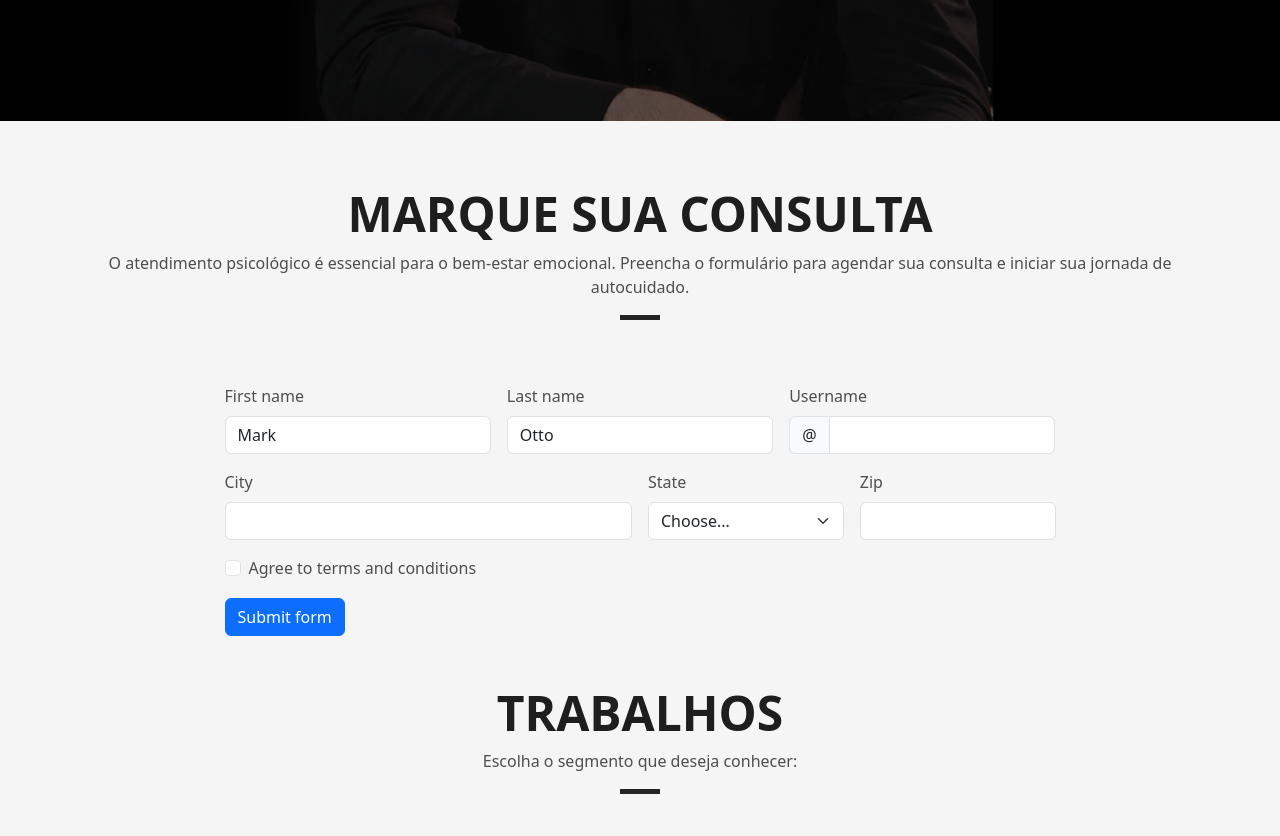
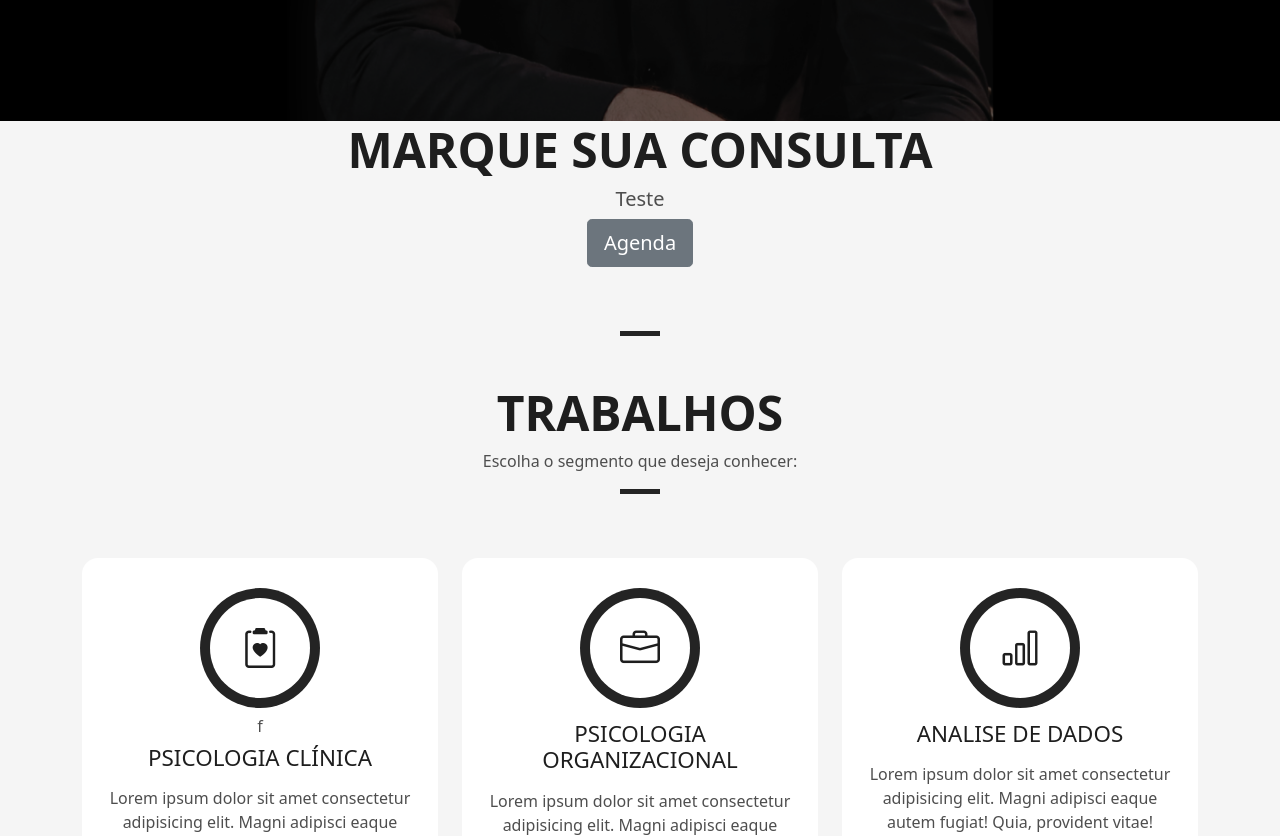
Before and after one commit to mrjoncastro/Castro-Corp, a plain HTML site: page index.html in a window 1280 px wide. Shown: the part 679-1515 px from the top of the page. Drawn offline with Linux system fonts and the light colour scheme.

Commit message:
agenda one

```diff
--- a/index.html
+++ b/index.html
@@ -93,77 +93,23 @@
 
   <main id="main">
 
-    <!-- ======= Offer Section ======= -->
-    <section id="work" class="portfolio-mf sect-pt4 route">
+    <section id="work" class="mx-auto align-items-center justify-content-center">
       <div class="container">
         <div class="row">
-          <div class="col-sm-12">
-            <div class="title-box text-center">
-              <h3 class="title-a">
-                Marque sua consulta
-              </h3>
-              <p class="subtitle-a">
-                O atendimento psicológico é essencial para o bem-estar emocional. Preencha o formulário para agendar sua
-                consulta e iniciar sua jornada de autocuidado.
-              </p>
-              <div class="line-mf"></div>
-            </div>
+          <div class="title-box text-center">
+            <h4 class="title-a">
+              MARQUE SUA CONSULTA
+            </h4>
+            <h5 class="subtitle-a">
+              Teste
+            </h5>
+            <a href="form.html" class="btn btn-secondary btn-lg " role="button" aria-disabled="true">Agenda</a>
           </div>
+          <div class="line-mf"></div>
         </div>
+      </div>
 
-        <div class="row">
-          <div class="col-lg-9 mx-auto align-items-center justify-content-center">
-            <div class="icon-box" data-aos="fade-up" data-aos-delay="200">
-              <form class="row g-3">
-                <div class="col-md-4">
-                  <label for="validationDefault01" class="form-label">First name</label>
-                  <input type="text" class="form-control" id="validationDefault01" value="Mark" required>
-                </div>
-                <div class="col-md-4">
-                  <label for="validationDefault02" class="form-label">Last name</label>
-                  <input type="text" class="form-control" id="validationDefault02" value="Otto" required>
-                </div>
-                <div class="col-md-4">
-                  <label for="validationDefaultUsername" class="form-label">Username</label>
-                  <div class="input-group">
-                    <span class="input-group-text" id="inputGroupPrepend2">@</span>
-                    <input type="text" class="form-control" id="validationDefaultUsername"
-                      aria-describedby="inputGroupPrepend2" required>
-                  </div>
-                </div>
-                <div class="col-md-6">
-                  <label for="validationDefault03" class="form-label">City</label>
-                  <input type="text" class="form-control" id="validationDefault03" required>
-                </div>
-                <div class="col-md-3">
-                  <label for="validationDefault04" class="form-label">State</label>
-                  <select class="form-select" id="validationDefault04" required>
-                    <option selected disabled value="">Choose...</option>
-                    <option>...</option>
-                  </select>
-                </div>
-                <div class="col-md-3">
-                  <label for="validationDefault05" class="form-label">Zip</label>
-                  <input type="text" class="form-control" id="validationDefault05" required>
-                </div>
-                <div class="col-12">
-                  <div class="form-check">
-                    <input class="form-check-input" type="checkbox" value="" id="invalidCheck2" required>
-                    <label class="form-check-label" for="invalidCheck2">
-                      Agree to terms and conditions
-                    </label>
-                  </div>
-                </div>
-                <div class="col-12">
-                  <button class="btn btn-primary" type="submit">Submit form</button>
-                </div>
-              </form>
-            </div>
-          </div>
-        </div>
-
-      </div>
-    </section><!-- End Services Section -->
+    </section>
 
     <!-- ======= Services Section ======= -->
     <section id="services" class="services-mf pt-5 route">
```
Also changed, not shown: form.html (+1 -1 lines).
